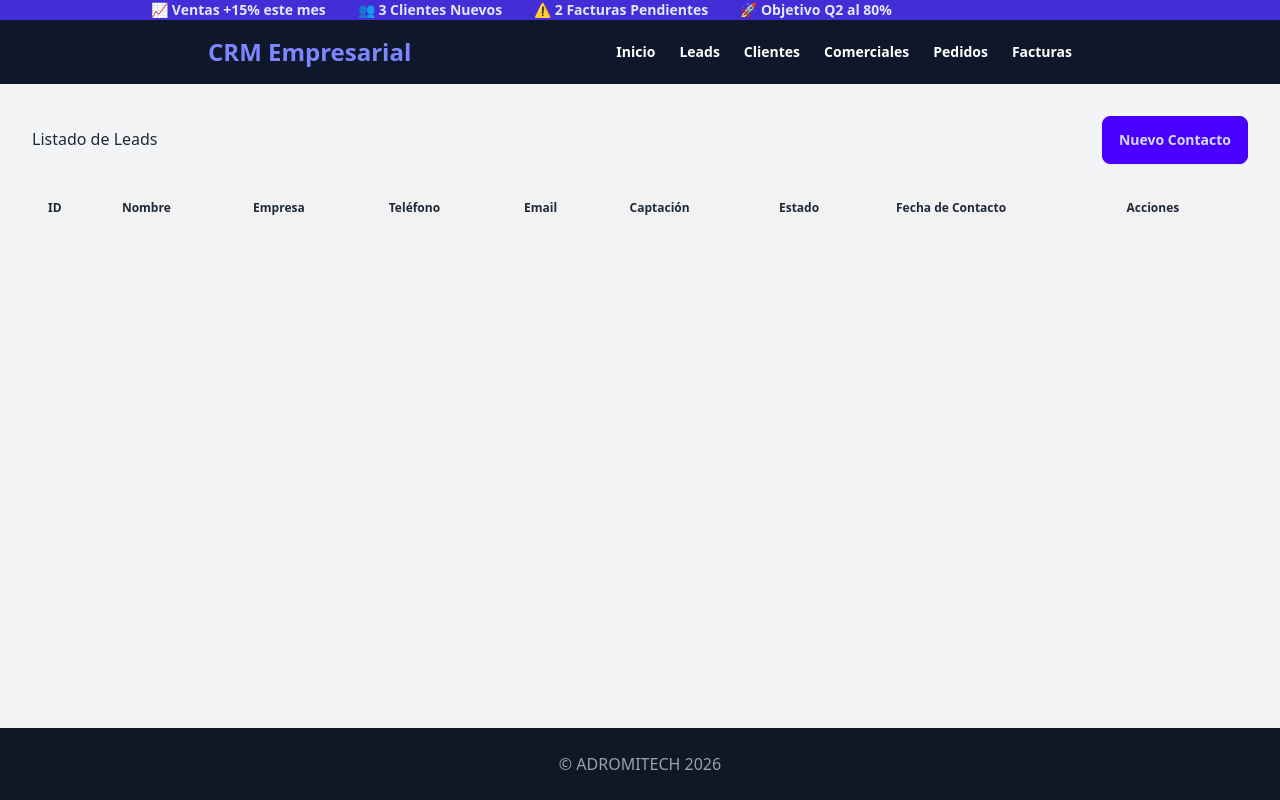
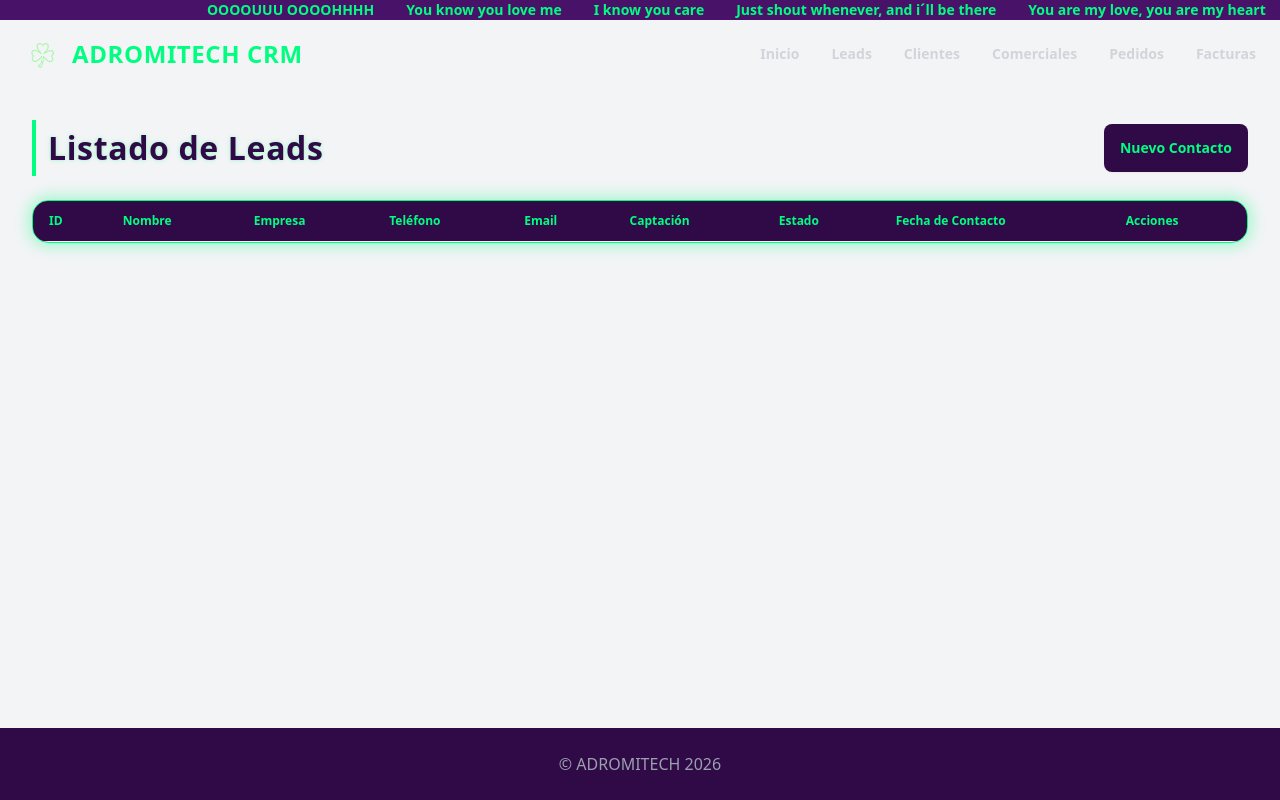
Before and after one commit to Alekai55/WEB-ADROMITECH-CRM, a Flask app: page / in a window 1280 px wide. Run offline with Flask 3, Linux system fonts and the light colour scheme; data that the repository does not hold is empty; some libraries are stand-ins or nearby versions.

Commit message:
creados keyframes e incorporados a menu y a index

```diff
--- a/main.py
+++ b/main.py
@@ -1,4 +1,5 @@
-from flask import Flask, render_template, request, redirect, url_for
+from flask import Flask, render_template, request, redirect, url_for, jsonify
+from bd.repositorio_leads import obtener_leads
 
 app = Flask(__name__)
 
@@ -7,6 +8,11 @@ app = Flask(__name__)
 def index():
     return render_template("index.html")
 
+@app.route("/leads")
+def leads():
+    lista_leads = obtener_leads()
+    return jsonify(lista_leads)
+
 
 if __name__ == "__main__":
     app.run(debug=True, port=5005)
--- a/static/assets/css/style.css
+++ b/static/assets/css/style.css
@@ -0,0 +1,126 @@
+/* ============================================================
+   ADROMITECH CRM — Hoja de estilos global
+   Paleta principal:
+     Oscuro:  rgb(48, 10, 71)   → morado muy oscuro / casi negro
+     Acento:  rgb(0, 255, 128)  → verde neón brillante
+   ============================================================ */
+
+/* --- Variables CSS globales (úsalas en todos los HTML) ------- */
+:root {
+    --color-oscuro:        rgb(48, 10, 71);
+    --color-oscuro-medio:  rgb(72, 18, 105);
+    --color-oscuro-suave:  rgb(96, 30, 140);
+    --color-acento:        rgb(0, 255, 128);
+    --color-acento-suave:  rgb(0, 200, 100);
+    --color-acento-glow:   rgba(0, 255, 128, 0.35);
+    --color-blanco:        #ffffff;
+    --color-gris-texto:    #d1d5db;
+}
+
+/* --- Keyframes de color para reutilizar en cualquier HTML ---- */
+
+/* 1. Fondo que pulsa entre el morado oscuro y el verde neón */
+@keyframes pulso-marca {
+    0%   { background-color: var(--color-oscuro); }
+    50%  { background-color: var(--color-oscuro-medio); }
+    100% { background-color: var(--color-oscuro); }
+}
+
+/* 2. Texto que cambia de color de blanco al verde neón */
+@keyframes brillo-texto {
+    0%   { color: var(--color-blanco); }
+    50%  { color: var(--color-acento); }
+    100% { color: var(--color-blanco); }
+}
+
+/* 3. Borde que hace glow con el verde neón */
+@keyframes glow-borde {
+    0%   { box-shadow: 0 0 0px var(--color-acento-glow); }
+    50%  { box-shadow: 0 0 18px 4px var(--color-acento-glow); }
+    100% { box-shadow: 0 0 0px var(--color-acento-glow); }
+}
+
+/* 4. Gradiente animado de fondo de pantalla completo */
+@keyframes gradiente-fondo {
+    0%   { background-position: 0% 50%; }
+    50%  { background-position: 100% 50%; }
+    100% { background-position: 0% 50%; }
+}
+
+/* 5. Parpadeo suave para badges o alertas */
+@keyframes parpadeo {
+    0%, 100% { opacity: 1; }
+    50%       { opacity: 0.55; }
+}
+
+/* 6. Entrada desde abajo (fade-in deslizante) */
+@keyframes entrada-abajo {
+    from {
+        opacity: 0;
+        transform: translateY(20px);
+    }
+    to {
+        opacity: 1;
+        transform: translateY(0);
+    }
+}
+
+/* --- Clases de utilidad listas para usar en tus plantillas --- */
+
+/* Aplica el fondo pulsante de marca */
+.bg-pulso-marca {
+    animation: pulso-marca 4s ease-in-out infinite;
+}
+
+/* Aplica el brillo de texto verde */
+.texto-brillo {
+    animation: brillo-texto 3s ease-in-out infinite;
+}
+
+/* Aplica el glow de borde verde neón */
+.glow-verde {
+    animation: glow-borde 2.5s ease-in-out infinite;
+    border: 1px solid var(--color-acento);
+}
+
+/* Fondo degradado animado (útil para hero sections o headers) */
+.fondo-gradiente-animado {
+    background: linear-gradient(
+        135deg,
+        var(--color-oscuro),
+        var(--color-oscuro-medio),
+        var(--color-acento-suave),
+        var(--color-oscuro)
+    );
+    background-size: 300% 300%;
+    animation: gradiente-fondo 8s ease infinite;
+}
+
+/* Badge / etiqueta parpadeante */
+.badge-parpadeo {
+    animation: parpadeo 1.8s ease-in-out infinite;
+}
+
+/* Elemento que entra desde abajo al cargar */
+.animar-entrada {
+    animation: entrada-abajo 0.5s ease both;
+}
+
+/* 7. Text-shadow neón pulsante para títulos de sección */
+@keyframes neon-titulo {
+    0%   { text-shadow: 0 0 0px transparent; }
+    50%  { text-shadow: 0 0 10px var(--color-acento), 0 0 22px var(--color-acento-glow); }
+    100% { text-shadow: 0 0 0px transparent; }
+}
+
+/* Título de sección grande con contorno neón animado */
+.titulo-seccion {
+    font-size: 2rem;          /* 32px — más grande que text-2xl */
+    font-weight: 800;
+    letter-spacing: 0.02em;
+    color: var(--color-oscuro);
+    animation: neon-titulo 3s ease-in-out infinite;
+    /* Contorno sutil usando outline */
+    padding: 4px 12px;
+    border-left: 4px solid var(--color-acento);
+}
--- a/templates/index.html
+++ b/templates/index.html
@@ -8,6 +8,7 @@
     <link rel="icon" type="image/png" href="/static/assets/img/logo_trebol.png">
     <script src="https://cdn.jsdelivr.net/npm/@tailwindcss/browser@4"></script>
     <link href="https://cdn.jsdelivr.net/npm/daisyui@4.11.1/dist/full.min.css" rel="stylesheet" type="text/css" />
+    <link rel="stylesheet" href="/static/assets/css/style.css">
     <style>
         /* Animación CSS para el Ticker superior */
         @keyframes desplazamiento {
@@ -30,25 +31,38 @@
             animation-play-state: paused;
             /* Se para al pasar el ratón */
         }
+
+        /* Estilos del cuerpo de la tabla de leads */
+        #listado-leads tr {
+            background-color: #ffffff;
+            color: #111827;
+        }
+
+        #listado-leads tr:hover {
+            background-color: rgba(0, 255, 128, 0.08);
+            transition: background-color 0.2s ease;
+        }
     </style>
 </head>
 
 <!-- He añadido flex y flex-col para que el footer se quede abajo si hay poco contenido -->
 
-<body class="bg-gray-100 min-h-screen flex flex-col">
+<body class="min-h-screen flex flex-col" style="background-color: #f3f4f6;">
     <!-- Insertamos el menú compartido -->
     {% include 'menu.html' %}
 
     <main class="flex-grow p-4 md:p-8">
         <div class="flex justify-between items-center mb-6">
-            <h1 class="text-2xl font-bold text-gray-800">Listado de Leads</h1>
-            <button class="btn btn-primary">Nuevo Contacto</button>
+            <h1 class="titulo-seccion">Listado de Leads</h1>
+            <button class="btn"
+                style="background-color: var(--color-oscuro); color: var(--color-acento); border: none;">Nuevo
+                Contacto</button>
         </div>
 
-        <div class="overflow-x-auto bg-white rounded-box shadow">
-            <table class="table table-zebra w-full">
+        <div class="overflow-x-auto rounded-box shadow glow-verde">
+            <table class="table w-full" style="background-color: #fff;">
                 <!-- head -->
-                <thead class="bg-base-200 text-base-content">
+                <thead style="background-color: var(--color-oscuro); color: var(--color-acento);">
                     <tr>
                         <th>ID</th>
                         <th>Nombre</th>
@@ -61,14 +75,31 @@
                         <th>Acciones</th>
                     </tr>
                 </thead>
-                <tbody>
+                <tbody id="listado-leads">
+                    <!-- Plantilla oculta para clonar -->
+                    <tr id="leads-plantilla" style="display: none;">
+                        <th class="id-lead"></th>
+                        <td class="nombre-lead"></td>
+                        <td class="empresa-lead"></td>
+                        <td class="telefono-lead"></td>
+                        <td class="email-lead"></td>
+                        <td class="captacion-lead"></td>
+                        <td>
+                            <div class="estado-cliente estado-lead badge text-white badge-sm font-bold"></div>
+                        </td>
+                        <td class="fecha-de-contacto-lead"></td>
+                        <td class="flex gap-2">
+                            <button class="btn btn-xs btn-info text-white">Editar</button>
+                            <button class="btn btn-xs btn-error text-white">Eliminar</button>
+                        </td>
+                    </tr>
                 </tbody>
             </table>
         </div>
     </main>
 
     <!-- FOOTER -->
-    <footer class="text-center bg-gray-900 text-gray-400 py-6 mt-10">
+    <footer style="background-color: var(--color-oscuro);" class="text-center bg-gray-900 text-gray-400 py-6 mt-10">
         &copy; ADROMITECH 2026
     </footer>
 
@@ -85,7 +116,8 @@
             json.forEach((element) => {
                 // Clonamos la plantilla HTML
                 let clon = plantilla.cloneNode(true);
-                clon.style.display = "block"; // La hacemos visible
+                clon.id = ""; // Evitamos duplicar el id
+                clon.style.display = "table-row"; // Mantiene la estructura correcta de la tabla
 
                 // Rellenamos los datos del cliente en el clon
                 clon.querySelector(".id-lead").textContent = element.id_lead;
--- a/templates/menu.html
+++ b/templates/menu.html
@@ -1,60 +1,71 @@
 <!-- MENU RESPONSIVO COMPARTIDO  -->
 
 <!-- Barra superior animada con estadísticas  -->
-
-<div class="bg-indigo-700">
-    <div class="animacion text-sm text-indigo-100">
-        <span class="px-4 font-bold">📈 Ventas +15% este mes</span>
-        <span class="px-4 font-bold">👥 3 Clientes Nuevos</span>
-        <span class="px-4 font-bold">⚠️ 2 Facturas Pendientes</span>
-        <span class="px-4 font-bold">🚀 Objetivo Q2 al 80%</span>
+<div style="background-color: var(--color-oscuro-medio); overflow: hidden;">
+    <div class="animacion text-sm" style="color: var(--color-acento);">
+        <span class="px-4 font-bold">OOOOUUU OOOOHHHH</span>
+        <span class="px-4 font-bold">You know you love me</span>
+        <span class="px-4 font-bold">I know you care</span>
+        <span class="px-4 font-bold">Just shout whenever, and i´ll be there</span>
+        <span class="px-4 font-bold">You are my love, you are my heart</span>
     </div>
 </div>
 
 <!-- Barra de navegación principal  -->
- <nav class="bg-slate-900 shadow-md text-white">
-    <div class="max-w-4xl mx-auto px-4 flex items-center justify-between py-4">
+<nav  >
+    <div class="max-w-7xl mx-auto px-6 flex items-center justify-between py-4">
 
         <!-- Logo del sitio -->
-        <span class="text-2xl font-extrabold text-indigo-400">CRM Empresarial</span>
+        <div class="flex items-center gap-3">
+            <img src="/static/assets/img/logo_trebol.png" alt="Logo ADROMITECH" class="h-9 w-9 object-contain">
+            <span class="text-2xl font-extrabold tracking-wide" style="color: var(--color-acento);">ADROMITECH CRM</span>
+        </div>
 
         <!-- Botón de Hamburguesa para pantallas pequeñas (móviles) -->
         <button id="hamburguesa" class="md:hidden flex flex-col gap-1.5 p-2">
-            <span class="w-6 h-0.5 bg-white"></span>
-            <span class="w-6 h-0.5 bg-white"></span>
-            <span class="w-6 h-0.5 bg-white"></span>
+            <span class="w-6 h-0.5" style="background-color: var(--color-acento);"></span>
+            <span class="w-6 h-0.5" style="background-color: var(--color-acento);"></span>
+            <span class="w-6 h-0.5" style="background-color: var(--color-acento);"></span>
         </button>
 
         <!-- Menú normal para pantallas grandes -->
-        <ul class="hidden md:flex gap-6 text-sm font-semibold">
-            <li><a href="/" class="hover:text-indigo-400 transition">Inicio</a></li>
-            <li><a href="/admin-leads" class="hover:text-indigo-400 transition">Leads</a></li>
-            <li><a href="/admin-clientes" class="hover:text-indigo-400 transition">Clientes</a></li>
-            <li><a href="/admin-comerciales" class="hover:text-indigo-400 transition">Comerciales</a></li>
-            <li><a href="/admin-pedidos" class="hover:text-indigo-400 transition">Pedidos</a></li>
-            <li><a href="/admin-facturas" class="hover:text-indigo-400 transition">Facturas</a></li>
+        <ul class="hidden md:flex gap-8 text-sm font-semibold">
+            <li><a href="/" class="nav-link transition-colors duration-200">Inicio</a></li>
+            <li><a href="/admin-leads" class="nav-link transition-colors duration-200">Leads</a></li>
+            <li><a href="/admin-clientes" class="nav-link transition-colors duration-200">Clientes</a></li>
+            <li><a href="/admin-comerciales" class="nav-link transition-colors duration-200">Comerciales</a></li>
+            <li><a href="/admin-pedidos" class="nav-link transition-colors duration-200">Pedidos</a></li>
+            <li><a href="/admin-facturas" class="nav-link transition-colors duration-200">Facturas</a></li>
         </ul>
     </div>
 
     <!-- Menú desplegable para pantallas pequeñas (móviles) -->
-    <div id="menu-movil" class="hidden px-4 pb-4 pt-3 bg-slate-800">
-        <ul class="flex flex-col gap-2 text-sm font-semibold">
-            <li><a href="/" class="hover:text-indigo-400 transition">Inicio</a></li>
-            <li><a href="/admin-leads" class="hover:text-indigo-400 transition">Leads</a></li>
-            <li><a href="/admin-clientes" class="hover:text-indigo-400 transition">Clientes</a></li>
-            <li><a href="/admin-comerciales" class="hover:text-indigo-400 transition">Comerciales</a></li>
-            <li><a href="/admin-pedidos" class="hover:text-indigo-400 transition">Pedidos</a></li>
-            <li><a href="/admin-facturas" class="hover:text-indigo-400 transition">Facturas</a></li>
+    <div id="menu-movil" class="hidden px-6 pb-4 pt-3" style="background-color: var(--color-oscuro-medio);">
+        <ul class="flex flex-col gap-3 text-sm font-semibold">
+            <li><a href="/" class="nav-link transition-colors duration-200">Inicio</a></li>
+            <li><a href="/admin-leads" class="nav-link transition-colors duration-200">Leads</a></li>
+            <li><a href="/admin-clientes" class="nav-link transition-colors duration-200">Clientes</a></li>
+            <li><a href="/admin-comerciales" class="nav-link transition-colors duration-200">Comerciales</a></li>
+            <li><a href="/admin-pedidos" class="nav-link transition-colors duration-200">Pedidos</a></li>
+            <li><a href="/admin-facturas" class="nav-link transition-colors duration-200">Facturas</a></li>
         </ul>
-
     </div>
 </nav>
 
+<!-- Estilos del menú usando las variables del CSS global -->
+<style>
+    .nav-link {
+        color: var(--color-gris-texto);
+    }
+
+    .nav-link:hover {
+        color: var(--color-acento);
+    }
+</style>
+
 <!-- Lógica en JS para abrir y cerrar el menú en móvil -->
 <script>
-    // Buscamos el botón y le añadimos el evento click
     document.getElementById("hamburguesa").addEventListener("click", function () {
-        // .classList.toggle quita o pone la clase 'hidden' de Tailwind
         document.getElementById("menu-movil").classList.toggle("hidden")
     })
 </script>
```
Also changed, not shown: bd/repositorio_leads.py (added, +21 -0 lines).
